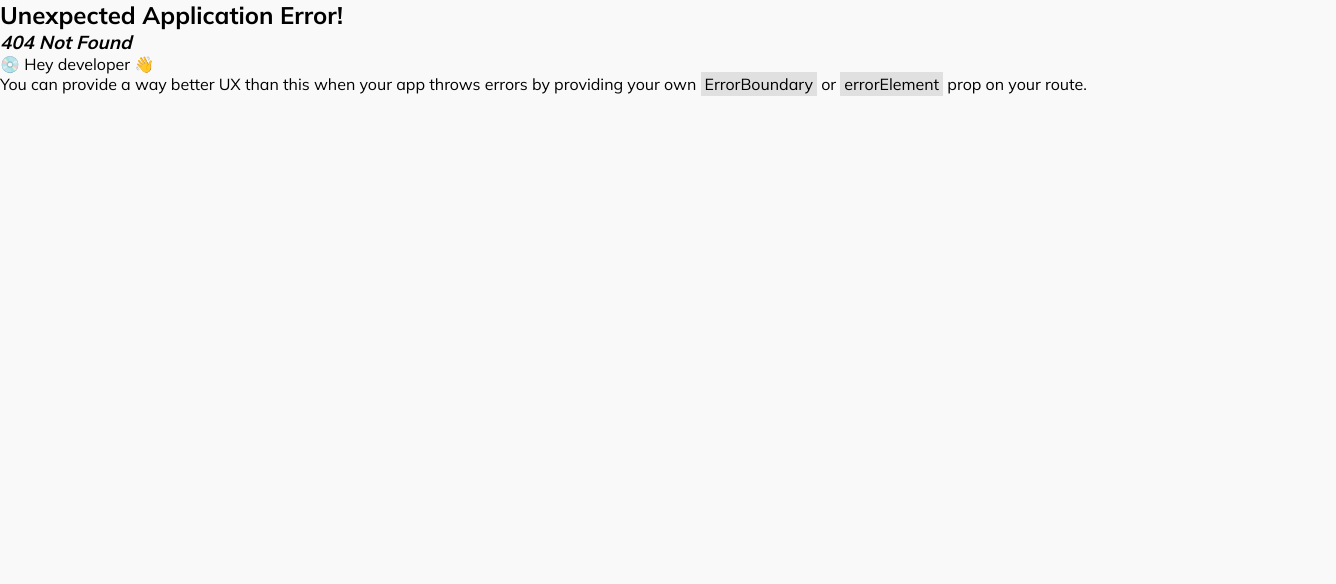
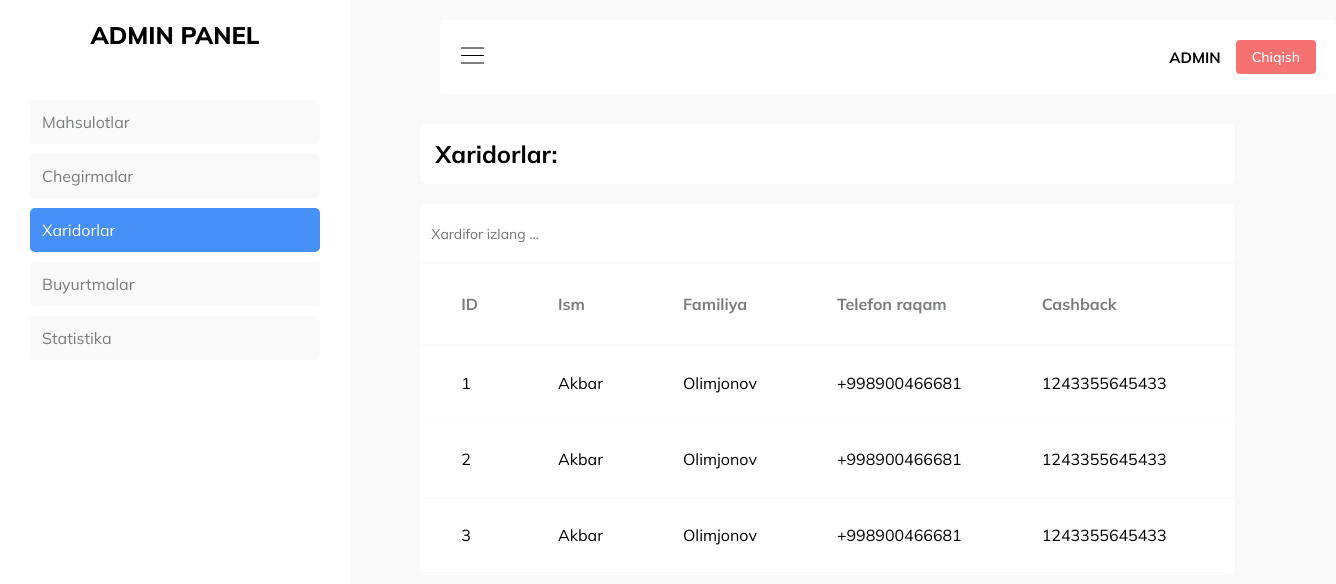
Before and after one commit to alone025/admin, a React (Vite) app: page /costumers in a window 1280 px wide. Before the commit this address had no page. Shown: the top 584 px of the page, 1336 px wide, since content can reach past the window. Built offline with nearby package versions, Linux system fonts and the light colour scheme.

Commit message:
Costumers page ui created

```diff
--- /dev/null
+++ b/src/components/costumers-table/CostumersTable.jsx
@@ -0,0 +1,44 @@
+import styles from './costumers-table.module.scss'
+
+export default function CostumersTable() {
+    const data = [
+        { id: 1, firstName: 'Akbar', lastName: 'Olimjonov', telephone: '+998900466681', ball: 15, barCode: '1243355645433'},
+        { id: 2, firstName: 'Akbar', lastName: 'Olimjonov', telephone: '+998900466681', ball: 15, barCode: '1243355645433'},
+        { id: 3, firstName: 'Akbar', lastName: 'Olimjonov', telephone: '+998900466681', ball: 15, barCode: '1243355645433'},
+    ];
+
+    return <div className={styles.tableContainer}>
+        <div className={styles.table__filter}>
+            <input className={styles.search} type="text" placeholder='Xardifor izlang ...' />
+        </div>
+        <table className={styles.responsiveTable}>
+            <thead>
+                <tr>
+                    <th>ID</th>
+                    <th>Ism</th>
+                    <th>Familiya</th>
+                    <th>Telefon raqam</th>
+                    <th>Cashback</th>
+                    <th>Cashback ball</th>
+                    <th>Harakatlar</th>
+                </tr>
+            </thead>
+            <tbody>
+                {data.map((item) => (
+                    <tr key={item.id}>
+                        <td data-label="ID">{item.id}</td>
+                        <td data-label="Name">{item.firstName}</td>
+                        <td data-label="Name">{item.lastName}</td>
+                        <td data-label="Name">{item.telephone}</td>
+                        <td data-label="Name">{item.barCode}</td>
+                        <td data-label="Name">{item.ball}</td>
+                        <td style={{ display: 'flex', gap: '5px' }} data-label="Name">
+                            <button className='button secondary' >Ayirish</button>
+                            <button className='button primary'>Qo'shish</button>
+                        </td>
+                    </tr>
+                ))}
+            </tbody>
+        </table>
+    </div>
+}
--- /dev/null
+++ b/src/components/costumers-table/costumers-table.module.scss
@@ -0,0 +1,125 @@
+.table__filter {
+    display: flex;
+    .search {
+        width: 100%;
+        border: none;
+        padding: 20px 10px;
+        font-size: 14px;
+
+        &:focus {
+            outline: none;
+        }
+
+        &::placeholder {
+            font-size: 14px;
+        }
+    }
+
+    .select {
+        padding: 8px 24px 8px 8px;
+        font-size: 16px;
+        border: none;
+        background-color: #fff;
+        cursor: pointer;
+        width: 200px;
+        outline: none;
+        margin-right: 30px;
+
+        &:focus {
+            outline: none;
+        }
+    }
+
+    .select::after {
+        content: '\25BE';
+        position: absolute;
+        top: 50%;
+        right: 10px;
+        transform: translateY(-50%);
+        pointer-events: none;
+    }
+
+
+
+    .select:focus::after {
+        color: #9ca3af;
+    }
+
+    .select option {
+        background-color: #fff;
+        color: #1f2937;
+    }
+}
+
+
+
+.tableContainer {
+    width: 100%;
+    overflow-x: auto;
+    margin: 20px 0;
+    background-color: #FFFFFF;
+    padding: 1px;
+    border-radius: 5px;
+}
+
+.responsiveTable {
+    width: 100%;
+    border-collapse: collapse;
+    min-width: 300px;
+    border: 10px !important;
+}
+
+.responsiveTable th,
+.responsiveTable td {
+    border-top: 1px solid #ececec50;
+    border-bottom: 1px solid #ececec50;
+    padding: 8px;
+    text-align: left;
+    padding: 20px 40px !important;
+}
+
+.responsiveTable td:last-child {
+    border-bottom: 1px solid #ffff !important;
+}
+
+.responsiveTable th {
+    background-color: #FFFFFF;
+    color: #7a7c80;
+    font-weight: bold;
+}
+
+.responsiveTable tr:nth-child(even) {
+    background-color: #FFFFFF;
+}
+
+.responsiveTable tr:hover {
+    background-color: #FFFFFF;
+}
+
+@media screen and (max-width: 600px) {
+    .responsiveTable thead {
+        display: none;
+    }
+
+    .responsiveTable tr {
+        display: block;
+        margin-bottom: 10px;
+    }
+
+    .responsiveTable td {
+        display: block;
+        text-align: right;
+        padding-left: 50%;
+        position: relative;
+    }
+
+    .responsiveTable td::before {
+        content: attr(data-label);
+        position: absolute;
+        left: 0;
+        width: 50%;
+        padding-left: 15px;
+        font-weight: bold;
+        text-align: left;
+    }
+}
--- a/src/components/products-table/products-tabe.jsx
+++ b/src/components/products-table/products-tabe.jsx
@@ -17,7 +17,7 @@ export default function ProductsTable() {
                 <option value="3">Kiyimlar</option>
             </select>
             <select class={styles.select}>
-                <option selected disabled>Sub-Kategoriya tanlang</option>
+                <option selected disabled>Sub-Kategoriya</option>
                 <option value="1">Oshxona jihozlar</option>
                 <option value="2">Elektron jihozlar</option>
                 <option value="3">Kiyimlar</option>
--- /dev/null
+++ b/src/pages/costumers-page/CostumersPage.jsx
@@ -0,0 +1,14 @@
+import styles from './costumers-page.module.scss';
+import CostumersTable from '../../components/costumers-table/CostumersTable';
+
+
+export default function CostumersPage() {
+    return <section className={styles.costumers}>
+        <div className={styles.costumers__head}>
+            <h1>Xaridorlar: </h1>
+        </div>
+
+        <CostumersTable />
+
+    </section>
+}
--- /dev/null
+++ b/src/pages/costumers-page/costumers-page.module.scss
@@ -0,0 +1,14 @@
+.costumers {
+    width: 90%;
+    margin: auto;
+
+    .costumers__head {
+        padding: 15px;
+        background: #fff;
+        border-radius: 5px !important;
+        display: flex;
+        align-items: center;
+        justify-content: space-between;
+    }
+
+}
--- a/src/router/index.jsx
+++ b/src/router/index.jsx
@@ -2,6 +2,7 @@ import { createBrowserRouter } from "react-router-dom";
 import Root from "../root/Root";
 import Products from "../pages/products-page/ProductsPage"; // Example child component
 import DiscountPage from "../pages/discounts-page/DiscountsPage";
+import CostumersPage from "../pages/costumers-page/CostumersPage";
 
 const router = createBrowserRouter([
     {
@@ -15,6 +16,10 @@ const router = createBrowserRouter([
             {
                 path: '/discount',
                 element: <DiscountPage/>
+            },
+            {
+                path: '/costumers',
+                element: <CostumersPage/>
             }
         ]
     }
```
